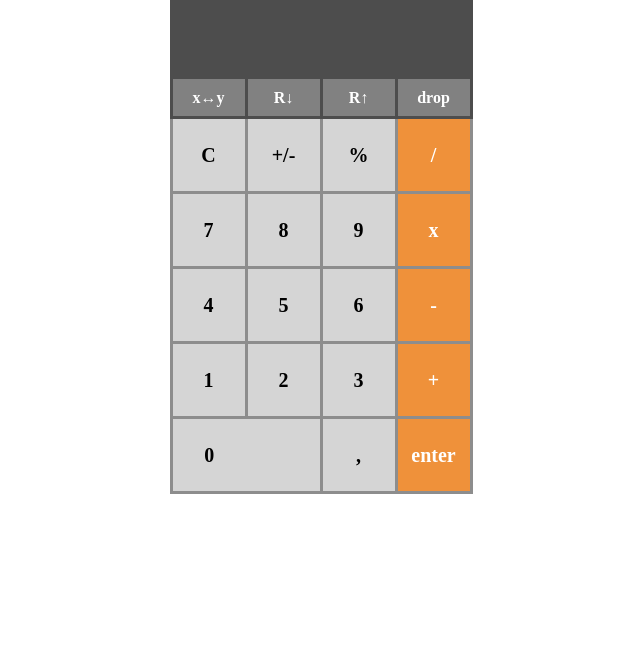
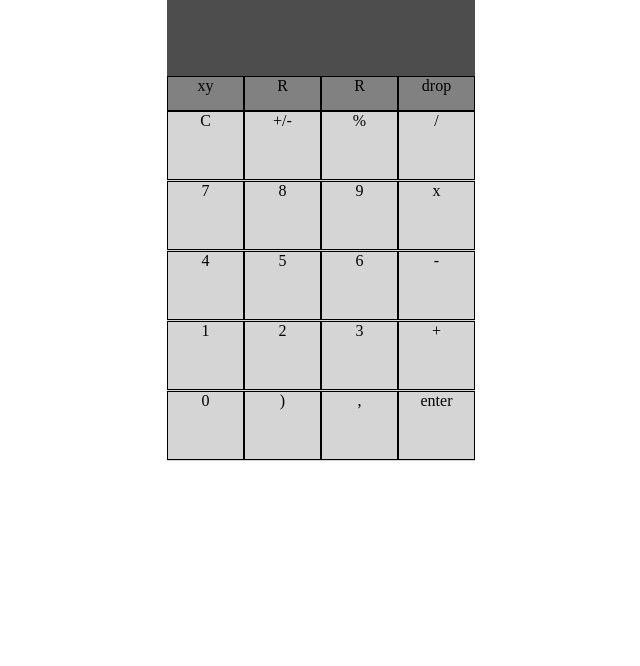
Before and after one commit to puraxa/calculator, a plain HTML site: page index.html in a window 1280 px wide. Shown: the part 134-800 px from the top of the page, without its empty margins (319-959 px from the left). Drawn offline with Linux system fonts and the light colour scheme.

Commit message:
removed table

```diff
--- a/index.html
+++ b/index.html
@@ -26,95 +26,89 @@
                 20
             </p>
         </div>
-        <table>
-            <thead>
-                <tr class="heading-color">
-                    <th>
-                        x↔y
-                    </th>
-                    <th>
-                        R↓
-                    </th>
-                    <th>
-                        R↑
-                    </th>
-                    <th>
+        <div class="top-row-div">
+            <div class="inner-cell float-left">
+                xy
+            </div>
+            <div class="inner-cell float-left">
+                R
+            </div>
+            <div class="inner-cell float-left">
+                R
+            </div>
+            <div class="inner-cell clear">
                 drop
-                    </th>
-                </tr>
-            </thead>
-            <tbody>
-                <tr class="number-color">
-                    <td>
+            </div>
+        </div>
+        <div class="numpad-row  clear">
+            <div class="inner-cell float-left">
                 C
-                    </td>
-                    <td>
+            </div>
+            <div class="inner-cell float-left">
                 +/-
-                    </td>
-                    <td>
+            </div>
+            <div class="inner-cell float-left">
                 %
-                    </td>
-                    <td class="operations-color">
+            </div>
+            <div class="inner-cell float-left">
                 /
-                    </td>
-                </tr>
-                <tr class="number-color">
-                    <td>
+            </div>
+        </div>
+        <div class="numpad-row clear">
+            <div class="inner-cell float-left">
                 7
-                    </td>
-                    <td>
+            </div>
+            <div class="inner-cell float-left">
                 8
-                    </td>
-                    <td>
+            </div>
+            <div class="inner-cell float-left">
                 9
-                    </td>
-                    <td class="operations-color">
+            </div>
+            <div class="inner-cell float-left">
                 x
-                    </td>
-                </tr>
-                <tr class="number-color">
-                    <td>
+            </div>
+        </div>
+        <div class="numpad-row clear">
+            <div class="inner-cell float-left">
                 4
-                    </td>
-                    <td>
+            </div>
+            <div class="inner-cell float-left">
                 5
-                    </td>
-                    <td>
+            </div>
+            <div class="inner-cell float-left">
                 6
-                    </td>
-                    <td class="operations-color">
+            </div>
+            <div class="inner-cell float-left">
                 -
-                    </td>
-                </tr>
-                <tr class="number-color">
-                    <td>
+            </div>
+        </div>
+        <div class="numpad-row clear">
+            <div class="inner-cell float-left">
                 1
-                    </td>
-                    <td>
+            </div>
+            <div class="inner-cell float-left">
                 2
-                    </td>
-                    <td>
+            </div>
+            <div class="inner-cell float-left">
                 3
-                    </td>
-                    <td class="operations-color">
+            </div>
+            <div class="inner-cell float-left">
                 +
-                    </td>
-                </tr>
-                <tr class="number-color">
-                    <td class="no-right-border">
+            </div>
+        </div>
+        <div class="numpad-row clear">
+            <div class="inner-cell float-left">
                 0
-                    </td>
-                    <td class="no-left-border">
-
-                    </td>
-                    <td>
+            </div>
+            <div class="inner-cell float-left">
+                )
+            </div>
+            <div class="inner-cell float-left">
                 ,
-                    </td>
-                    <td class="operations-color">
+            </div>
+            <div class="inner-cell float-left">
                 enter
-                    </td>
-                </tr>
-            </tbody>
-        </table>
+            </div>
+        </div>
     </body>
 </html>
--- a/styles/style.css
+++ b/styles/style.css
@@ -1,20 +1,6 @@
 body {
-    width: 303px;
+    width: 308px;
     margin: 0 auto;
-}
-table , th , td {
-    border-collapse: collapse;
-    border: solid;
-    text-align: center;
-}
-th , td {
-    width: 70px;
-    height: 70px;
-}
-th {
-    color: white;
-    height: 35px;
-    border-color: #4D4D4D;
 }
 .no-left-border {
     border-left: none;
@@ -40,7 +26,6 @@ th {
 }
 .main-div{
     height: 210px;
-    width: 303px;
     background-color: #4D4D4D;
     color: white;
 }
@@ -56,11 +41,6 @@ th {
     border: solid red;
     background-color: red;
 }
-td {
-    border-color: #8D8D8D;
-    font-size: 20px;
-    font-weight: bold;
-}
 p {
     font-size: 30px;
     text-align: right;
@@ -71,3 +51,25 @@ p {
 .no-bottom-margin {
     margin-bottom: 1px;
 }
+.top-row-div {
+    height: 35px;
+    background-color: #818181;
+}
+.numpad-row {
+    height: 70px;
+    background-color: #D5D5D5;
+}
+.inner-cell {
+    display: inline-block;
+    border: solid 1px;
+    height: 95%;
+    width: 75px;
+    margin: 0 0 0 0;
+    text-align: center;
+}
+.float-left {
+    float: left;
+}
+.clear {
+    clear: both;
+}
```
Lines whose indentation alone changed are shown as unchanged.
